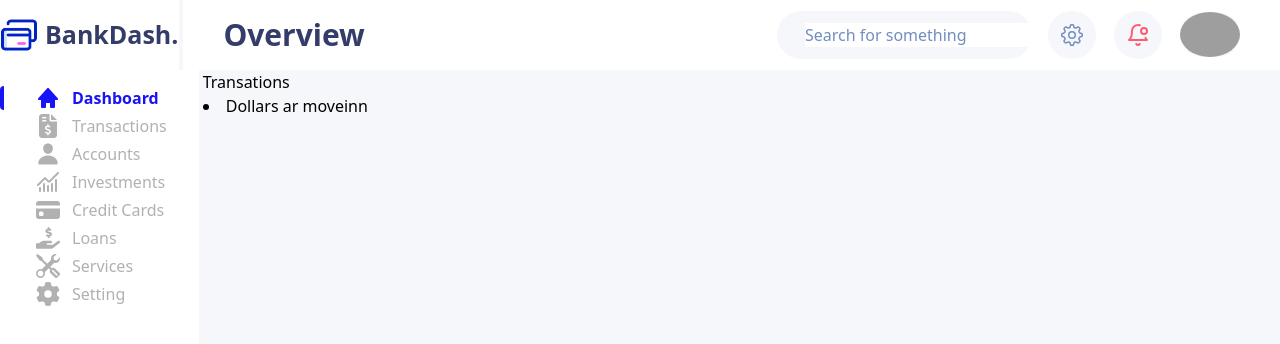
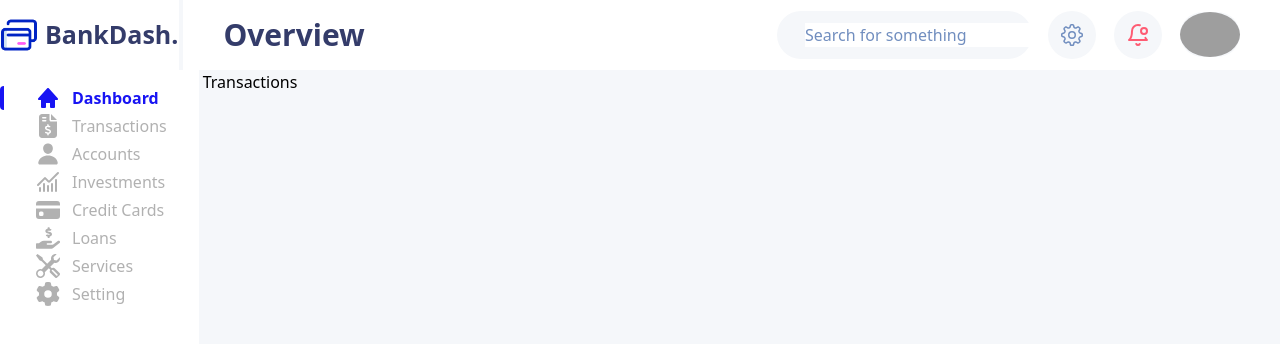
Before and after one commit to ochudi/bankdash-team, a React (Vite) app: page /transactions in a window 1280 px wide. Shown: the top 344 px of the page. Built offline with nearby package versions, Linux system fonts and the light colour scheme; grey boxes are pictures that could not be loaded.

Commit message:
Reset page

```diff
--- a/src/pages/Transactions.jsx
+++ b/src/pages/Transactions.jsx
@@ -1,12 +1,7 @@
 import React from "react";
 
 const Transactions = () => {
-  return (
-    <div>
-      <div>Transations</div>
-      <li>Dollars ar moveinn</li>
-    </div>
-  );
+  return <div>Transactions</div>;
 };
 
 export default Transactions;
```
